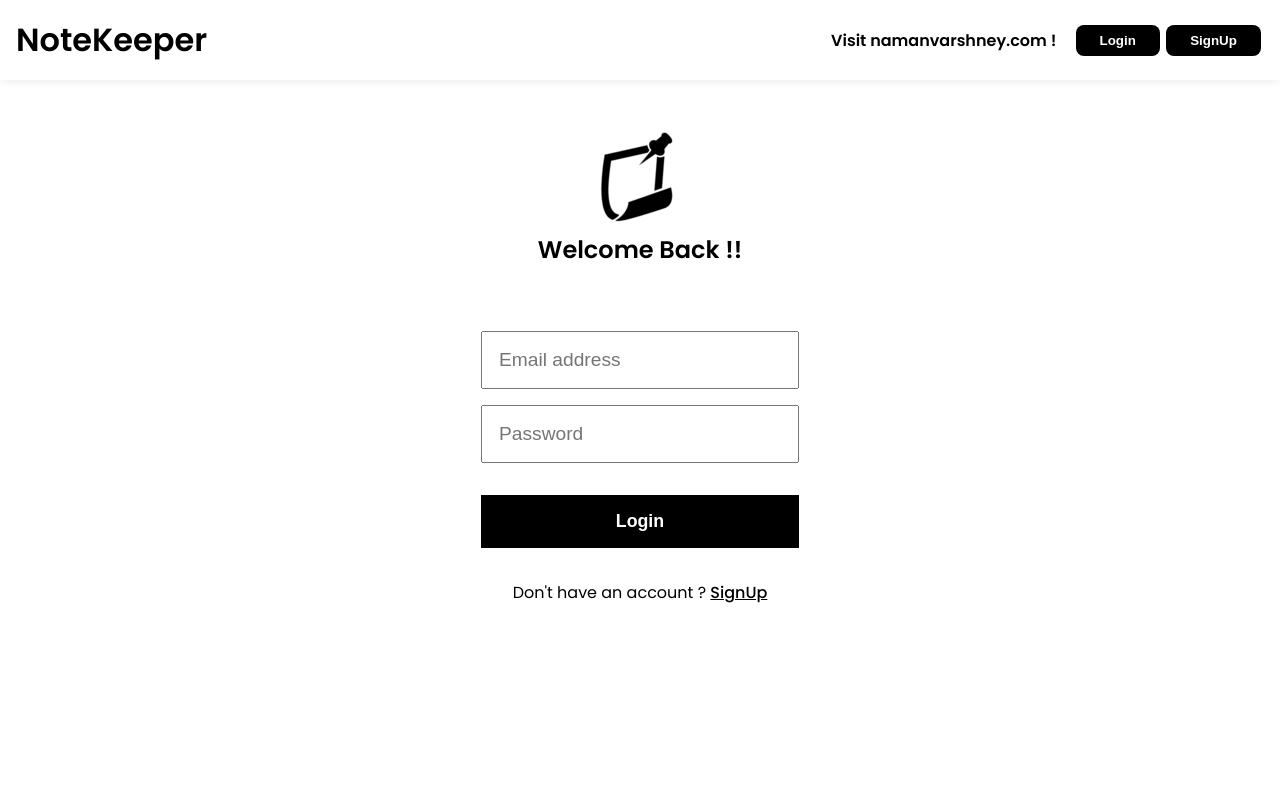
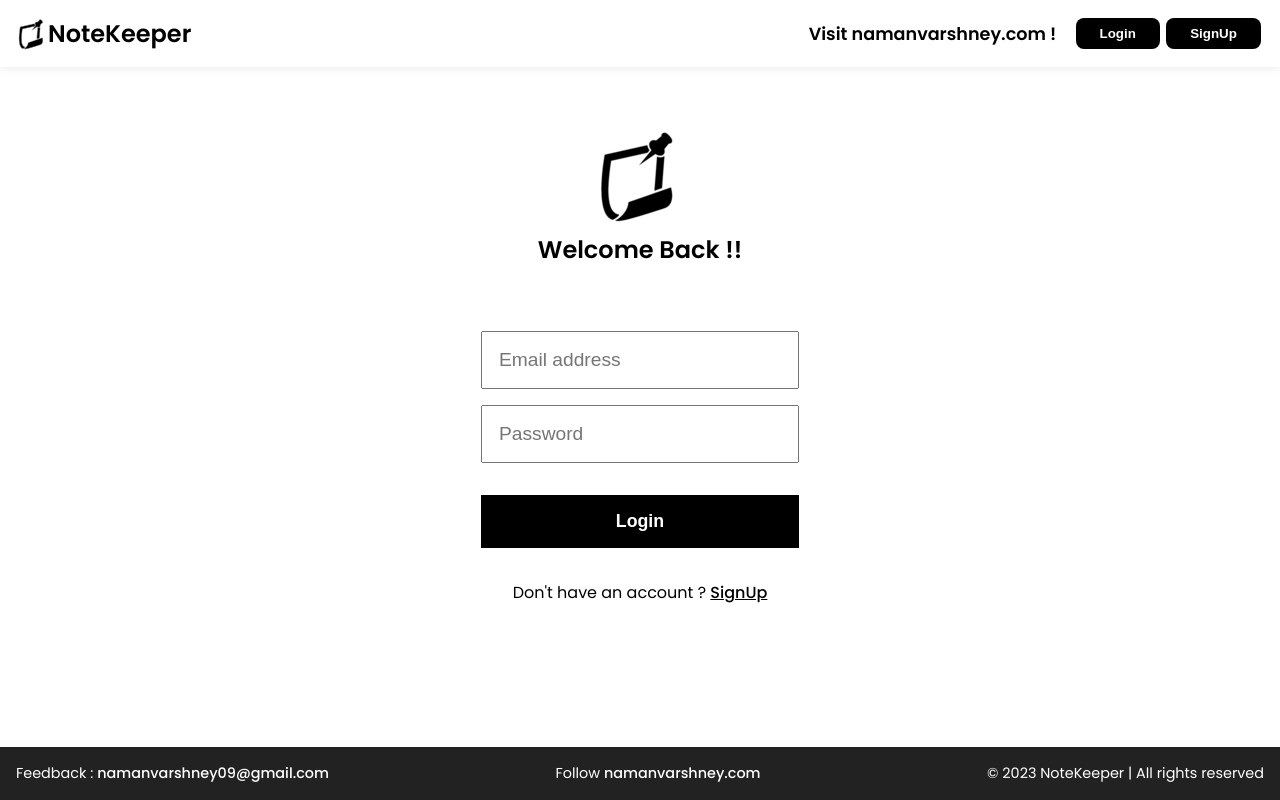
Before and after one commit to NamanVarshney09/notekeeper, a Next.js app: page /login in a window 1280 px wide. Built offline with nearby package versions, Linux system fonts and the light colour scheme.

Commit message:
Addded AuthContext

```diff
--- a/components/Navbar.js
+++ b/components/Navbar.js
@@ -1,11 +1,18 @@
-import React, { useEffect, useState } from 'react'
+import React, { useContext, useEffect, useState } from 'react'
+import { useRouter } from 'next/router'
 import Link from 'next/link'
+import Image from 'next/image'
+import authContext from '@/context/auth/authContext'
+
+import Logo from '../public/favicon-32x32.png'
 import styles from '../styles/Navbar.module.css'
-import { useRouter } from 'next/router'
 
 const Navbar = () => {
   const router = useRouter();
-  const handleLogout = () =>{
+  const context = useContext(authContext);
+  const { user } = context
+
+  const handleLogout = () => {
     localStorage.removeItem("auth-token");
     router.push("/login");
     router.reload();
@@ -17,19 +24,25 @@ const Navbar = () => {
   return (
     <header className={styles.header}>
       <div className={styles.logo}>
+        <Image src={Logo} className={styles.mobile} alt="NoteKeeper" priority="high" />
         <Link href="/">NoteKeeper</Link>
       </div>
-
       <div className={styles.user}>
-        <span className={styles.username} >
+        <span className={`${styles.username} ${styles.mobile}`} >
           <Link href="https://namanvarshney.com" target="_blank">
             Visit{" "}namanvarshney.com !
           </Link>
         </span>
-        { authToken ? <><span className={styles.username}>Hi, Naman Varshney</span>
-        <button className={styles.button} onClick={handleLogout}>Logout</button></>:<>
-        <Link href="/login"><button className={styles.button}>Login</button></Link>
-        <Link href="/signup"><button className={styles.button}>SignUp</button></Link></>}
+        {authToken ?
+          <>
+            <span className={styles.username}>Hi, {user ? user : "User"}</span>
+            <button className={`${styles.button} ${styles.mobile}`} onClick={handleLogout}>Logout</button>
+          </>
+          :
+          <>
+            <Link href="/login"><button className={styles.button}>Login</button></Link>
+            <Link href="/signup"><button className={styles.button}>SignUp</button></Link>
+          </>}
       </div>
     </header>
   )
--- /dev/null
+++ b/context/auth/authContext.js
@@ -0,0 +1,5 @@
+import { createContext } from "react";
+
+const authContext = new createContext();
+
+export default authContext;
--- /dev/null
+++ b/context/auth/authState.js
@@ -0,0 +1,27 @@
+import { useState } from "react";
+import AuthContext from "./authContext";
+
+const AuthState = (props) => {
+  const host = "https://notekeeper-backend.vercel.app";
+
+  const [user, setUser] = useState(null);
+
+  const fetchUser = async () => {
+    const response = await fetch(`${host}/api/auth/getuser`, {
+      method: "GET",
+      headers: {
+        "Content-Type": "application/json",
+        "auth-token": localStorage.getItem("auth-token")
+      }
+    });
+    const data = await response.json();
+    setUser(data.user.name);
+  }
+  return (
+    <AuthContext.Provider value={{ user, fetchUser }}>
+      {props.children}
+    </AuthContext.Provider>
+  )
+}
+
+export default AuthState
--- a/pages/_app.js
+++ b/pages/_app.js
@@ -1,14 +1,17 @@
 import Footer from '@/components/Footer'
 import Navbar from '@/components/Navbar'
+import AuthState from '@/context/auth/authState'
 import NoteState from '@/context/notes/noteState'
 import '@/styles/globals.css'
 
 export default function App({ Component, pageProps }) {
   return <>
-    <NoteState>
-      <Navbar />
-      <Component {...pageProps} />
-      {/* <Footer /> */}
-    </NoteState>
+    <AuthState>
+      <NoteState>
+        <Navbar />
+        <Component {...pageProps} />
+        <Footer />
+      </NoteState>
+    </AuthState>
   </>
 }
--- a/styles/Navbar.module.css
+++ b/styles/Navbar.module.css
@@ -3,18 +3,20 @@
   position: fixed;
   top: 0;
   left: 0;
+  background-color: #fff;
+  box-shadow: 0 0 10px rgba(0, 0, 0, 0.1);
+  z-index: 100;
   display: flex;
   justify-content: space-between;
   align-items: center;
   padding: 1rem;
-  /* background-color: #fff; */
-  box-shadow: 0 0 10px rgba(0, 0, 0, 0.1);
 }
 
 .logo {
-  font-size: 2rem;
+  font-size: 1.5rem;
   font-weight: bold;
-  /* color: #333; */
+  display: flex;
+  align-items: center;
 }
 
 .user {
@@ -25,6 +27,7 @@
 .username {
   margin-right: 1rem;
   font-weight: bold;
+  font-size: 1.1rem;
 }
 
 .website {
@@ -98,18 +101,21 @@ input[type="checkbox"]:checked+.slider:before {
   transform: translateX(26px);
 }
 
-
 .footer {
+  width: 100%;
+  position: fixed;
+  bottom: 0;
   display: flex;
   justify-content: space-between;
   align-items: center;
   padding: 1rem;
-  background-color: #333;
+  background-color: #222;
   color: #fff;
   font-size: 0.9rem;
 }
 
 .footer a {
+  font-weight: 500;
   color: #fff;
   text-decoration: none;
   transition: color 0.2s ease;
@@ -119,13 +125,21 @@ input[type="checkbox"]:checked+.slider:before {
   color: #bbb;
 }
 
-.left {
-  /* Make the left section take up 2/3 of the available width */
-  flex-basis: 66.67%;
+@media screen and (max-width:420px) {
+
+  .footer {
+    flex-direction: column;
+  }
+
+  .copyright {
+    margin-top: 1rem;
+  }
+
+  .mobile {
+    display: none;
+  }
+
+  .username {
+    margin-right: 0;
+  }
 }
-
-.right {
-  /* Make the right section take up 1/3 of the available width */
-  flex-basis: 33.33%;
-  text-align: right;
-}
```
Also changed, not shown: pages/index.js (+17 -7 lines), styles/Home.module.css (+13 -2 lines).
